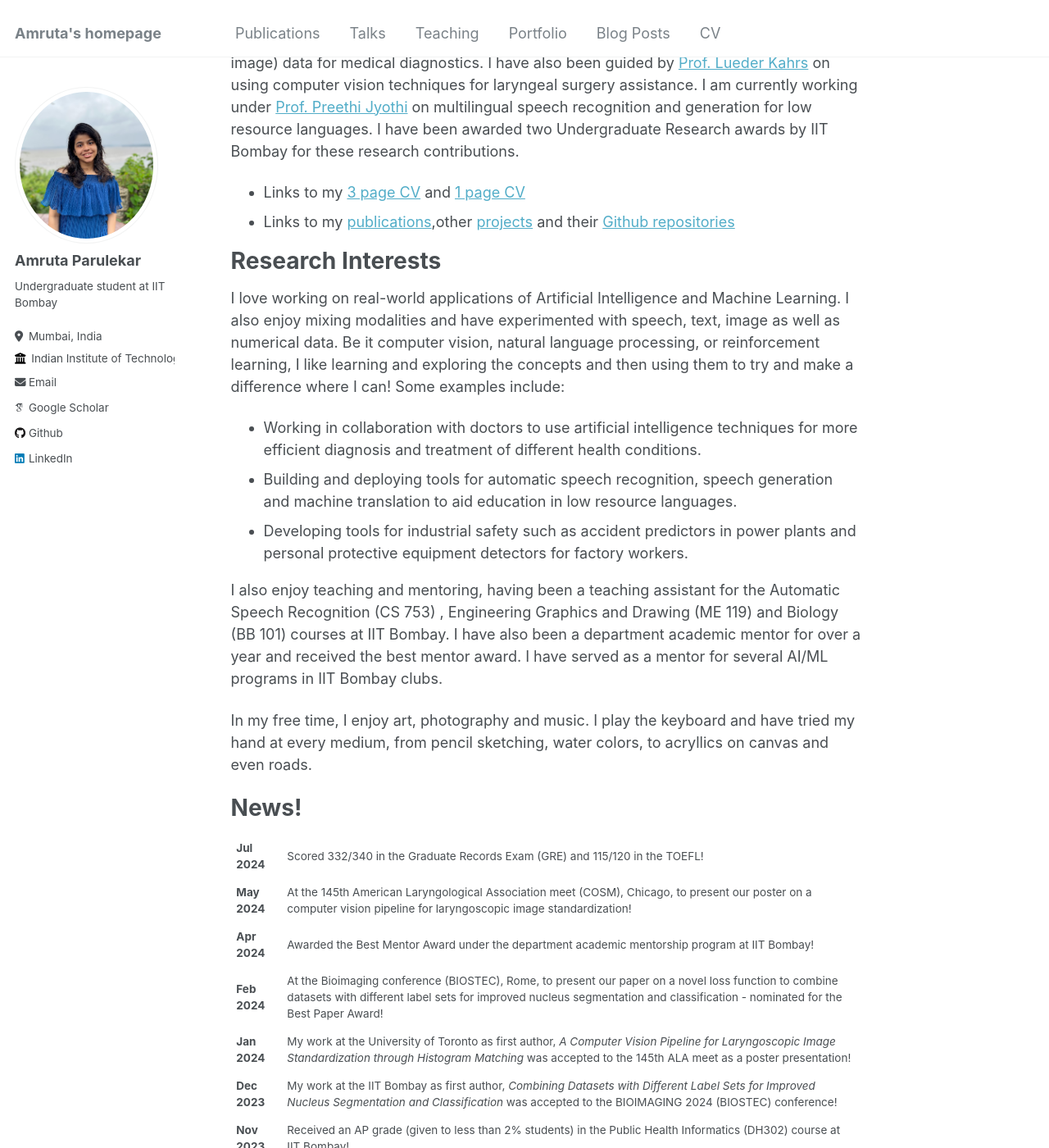
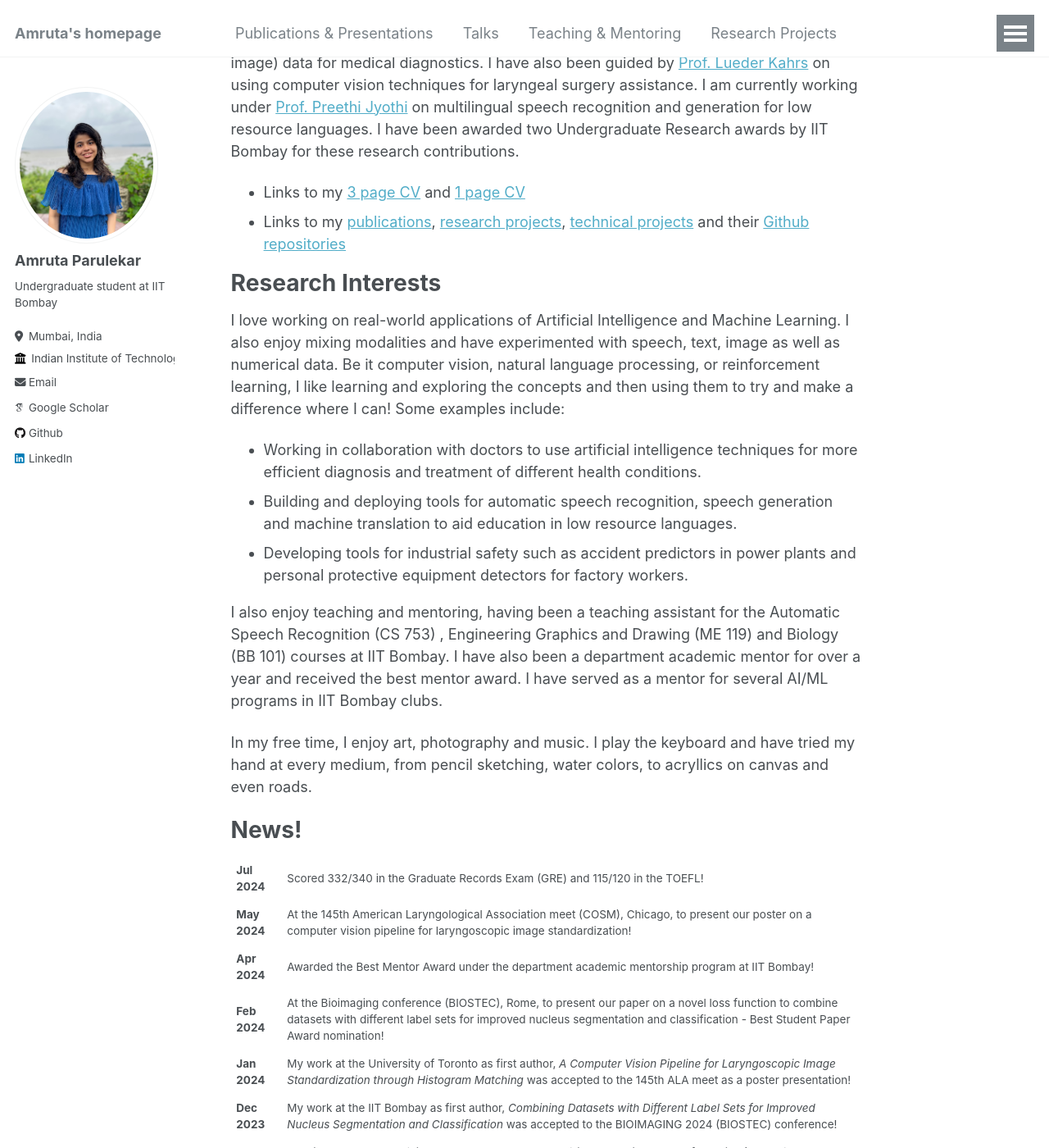
Before and after one commit to Amparulekar/Amparulekar.github.io, a Jekyll site: the page built from _pages/about.md, in a window 1280 px wide and 1400 px high, scrolled down 271 px. Shown: the whole window at 82% size. Built offline with Jekyll 4.4.1, drawn with Linux system fonts in a browser that asks for light colours; some web fonts are replaced; a script that is not in the unit is left out.

Commit message:
homepagefinal

```diff
--- a/_data/navigation.yml
+++ b/_data/navigation.yml
@@ -1,16 +1,19 @@
 # main links links
 main:
-  - title: "Publications"
+  - title: "Publications & Presentations"
     url: /publications/
 
   - title: "Talks"
     url: /talks/
 
-  - title: "Teaching"
+  - title: "Teaching & Mentoring"
     url: /teaching/
 
-  - title: "Portfolio"
-    url: /portfolio/
+  - title: "Research Projects"
+    url: /researchportfolio/
+
+  - title: "Academic Projects"
+    url: /academicportfolio/
 
   - title: "Blog Posts"
     url: /year-archive/
--- a/_pages/about.md
+++ b/_pages/about.md
@@ -12,7 +12,7 @@
 I have worked under the guidance of [Prof. Amit Sethi](https://www.ee.iitb.ac.in/~asethi/) for using multimodal (primarily image) data for medical diagnostics. I have also been guided by [Prof. Lueder Kahrs](https://www.utm.utoronto.ca/math-cs-stats/people/lueder-kahrs) on using computer vision techniques for laryngeal surgery assistance. I am currently working under [Prof. Preethi Jyothi](https://www.cse.iitb.ac.in/~pjyothi/) on multilingual speech recognition and generation for low resource languages. I have been awarded two Undergraduate Research awards by IIT Bombay for these research contributions.
 
 * Links to my [3 page CV](http://Amparulekar.github.io/files/3PG_UNIV_JULY2024.pdf) and [1 page CV](http://Amparulekar.github.io/files/1PG_UNIV_JULY2024.pdf)
-* Links to my [publications](http://Amparulekar.github.io/publications),other [projects](http://Amparulekar.github.io/portfolio) and their [Github repositories](https://github.com/Amparulekar?tab=repositories)
+* Links to my [publications](http://Amparulekar.github.io/publications), [research projects](http://Amparulekar.github.io/researchportfolio), [technical projects](http://Amparulekar.github.io/academicportfolio) and their [Github repositories](https://github.com/Amparulekar?tab=repositories)
 
 
 Research Interests
@@ -37,7 +37,7 @@
 **Jul 2024** | Scored 332/340 in the Graduate Records Exam (GRE) and 115/120 in the TOEFL!
 **May 2024** | At the 145th American Laryngological Association meet (COSM), Chicago, to present our poster on a computer vision pipeline for laryngoscopic image standardization!
 **Apr 2024** | Awarded the Best Mentor Award under the department academic mentorship program at IIT Bombay!
-**Feb 2024** | At the Bioimaging conference (BIOSTEC), Rome, to present our paper on a novel loss function to combine datasets with different label sets for improved nucleus segmentation and classification - nominated for the Best Paper Award!
+**Feb 2024** | At the Bioimaging conference (BIOSTEC), Rome, to present our paper on a novel loss function to combine datasets with different label sets for improved nucleus segmentation and classification - Best Student Paper Award nomination!
 **Jan 2024** | My work at the University of Toronto as first author, *A Computer Vision Pipeline for Laryngoscopic Image Standardization through Histogram Matching* was accepted to the 145th ALA meet as a poster presentation!
 **Dec 2023** | My work at the IIT Bombay as first author, *Combining Datasets with Different Label Sets for Improved Nucleus Segmentation and Classification* was accepted to the BIOIMAGING 2024 (BIOSTEC) conference!
 **Nov 2023** | Received an AP grade (given to less than 2% students) in the Public Health Informatics (DH302) course at IIT Bombay!
```
Also changed, not shown: _researchportfolio/portfolio-1.md (added, +7 -0 lines), _researchportfolio/portfolio-2.html (added, +7 -0 lines), _academicportfolio/portfolio-1.md (renamed from _portfolio/portfolio-1.md), _academicportfolio/portfolio-2.html (renamed from _portfolio/portfolio-2.html).
